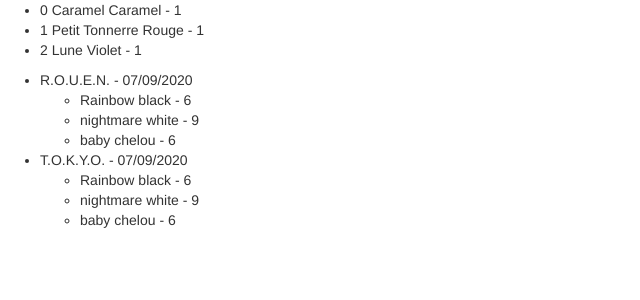
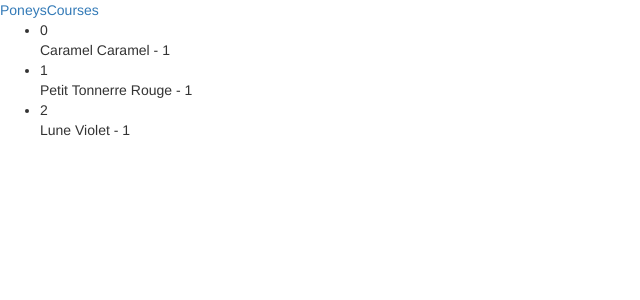
Before and after one commit to BaptisteAngot/AngularCours1, an Angular app: page /ponies in a window 1280 px wide. Shown: the top 300 px of the page, without its empty margins (0-640 px from the left). Built offline with nearby package versions, Linux system fonts and the light colour scheme.

Commit message:
Create menu and create config in app.module.ts to make some routes

```diff
--- a/src/app/app.component.html
+++ b/src/app/app.component.html
@@ -1,2 +1,2 @@
-<app-ponies></app-ponies>
-<app-race></app-race>
+<app-menu></app-menu>
+<router-outlet></router-outlet>
--- a/src/app/app.module.ts
+++ b/src/app/app.module.ts
@@ -7,7 +7,13 @@ import { RaceComponent } from './race/race.component';
 import { PonyDetailComponent } from './pony-detail/pony-detail.component';
 import { RaceDetailComponent } from './race-detail/race-detail.component';
 import { NameRacePipePipe } from './name-race-pipe.pipe';
+import { MenuComponent } from './menu/menu.component';
+import {RouterModule, Routes} from "@angular/router";
 
+const ROUTES: Routes = [
+  { path: 'ponies', component: PoniesComponent},
+  { path: 'races', component: RaceComponent},
+];
 @NgModule({
   declarations: [
     AppComponent,
@@ -15,12 +21,15 @@ import { NameRacePipePipe } from './name-race-pipe.pipe';
     RaceComponent,
     PonyDetailComponent,
     RaceDetailComponent,
-    NameRacePipePipe
+    NameRacePipePipe,
+    MenuComponent
   ],
   imports: [
-    BrowserModule
+    BrowserModule,
+    RouterModule.forRoot(ROUTES)
   ],
   providers: [],
   bootstrap: [AppComponent]
 })
+
 export class AppModule { }
--- /dev/null
+++ b/src/app/menu/menu.component.html
@@ -0,0 +1,4 @@
+<nav>
+  <a routerLink="ponies">Poneys</a>
+  <a routerLink="races">Courses</a>
+</nav>
--- /dev/null
+++ b/src/app/menu/menu.component.ts
@@ -0,0 +1,15 @@
+import { Component, OnInit } from '@angular/core';
+
+@Component({
+  selector: 'app-menu',
+  templateUrl: './menu.component.html',
+  styleUrls: ['./menu.component.css']
+})
+export class MenuComponent implements OnInit {
+
+  constructor() { }
+
+  ngOnInit(): void {
+  }
+
+}
--- a/src/app/pony-detail/pony-detail.component.html
+++ b/src/app/pony-detail/pony-detail.component.html
@@ -1 +1,3 @@
-{{pony.name}}  {{pony.color}} - {{pony.age}}
+<div>
+  {{pony.name}}  {{pony.color}} - {{pony.age}}
+</div>
```
Also changed, not shown: src/app/menu/menu.component.css (added), 1 other file (tests, documents, lock files or other folders).
